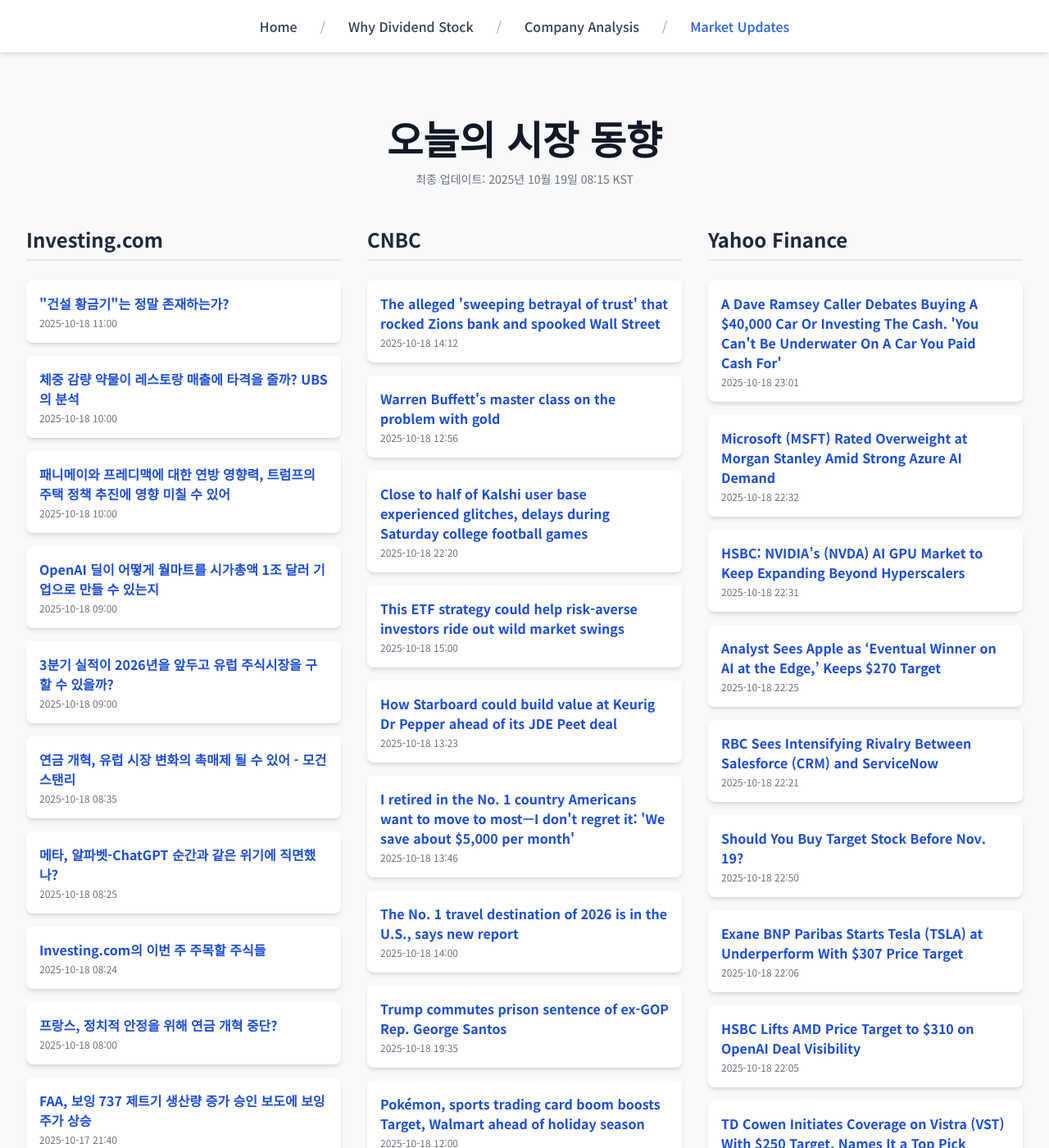
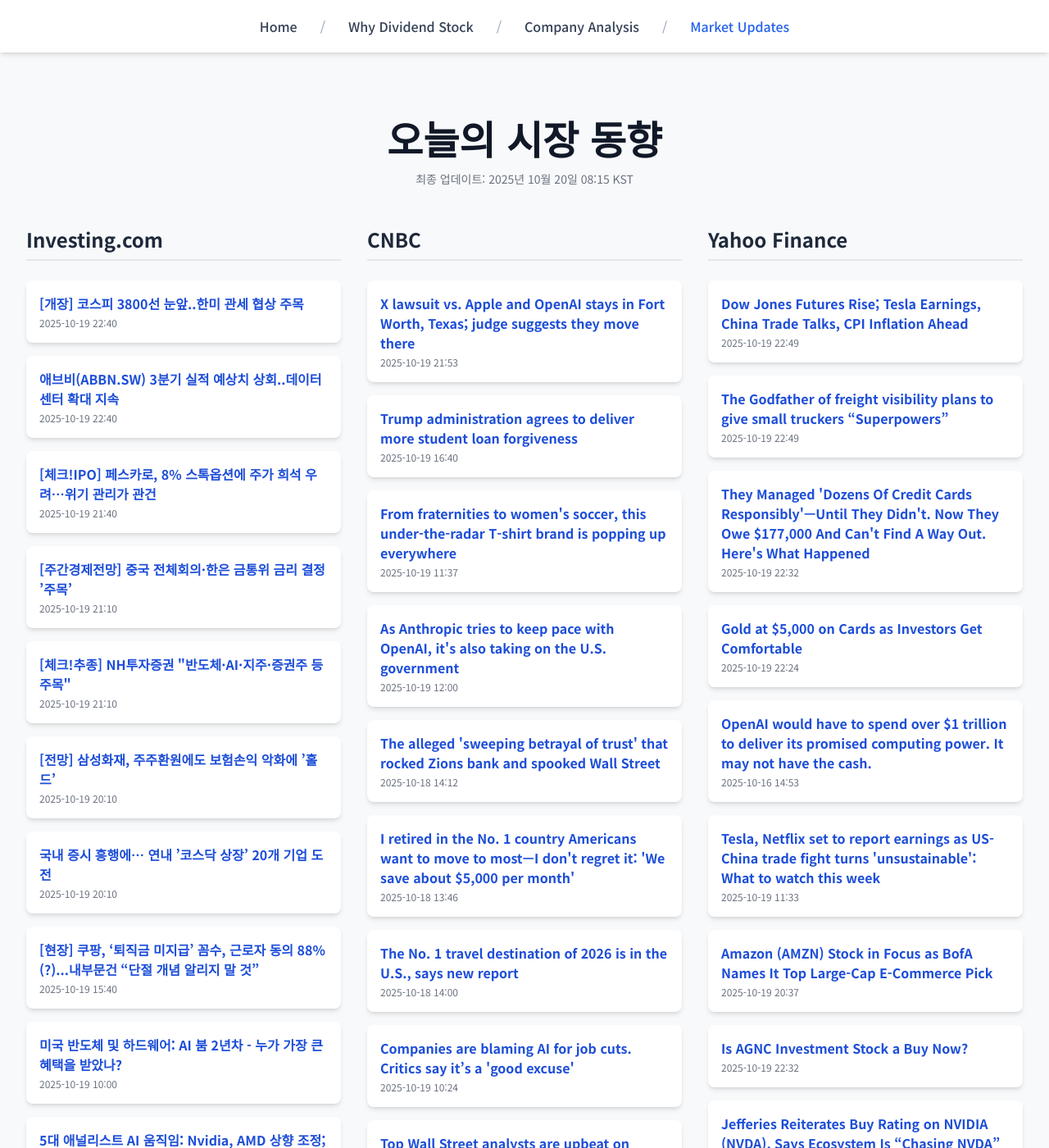
Before and after one commit to Kay-Hwang/my-company-analysis, a Jekyll site: the page built from market-updates.html, in a window 1280 px wide and 1400 px high. Shown: the whole window at 82% size. Built offline with Jekyll 4.4.1, drawn with Linux system fonts in a browser that asks for light colours; nearby versions of some CDN libraries; a script that is not in the unit is left out; some of the changed text lies outside the part shown.

Commit message:
Update daily data

```diff
--- a/_data/latest_data.json
+++ b/_data/latest_data.json
@@ -1,98 +1,98 @@
 {
-  "lastUpdated": "2025년 10월 19일 08:15 KST",
+  "lastUpdated": "2025년 10월 20일 08:15 KST",
   "news": {
     "investing": [
       {
-        "title": "\"건설 황금기\"는 정말 존재하는가?",
-        "link": "https://kr.investing.com/news/stock-market-news/article-1675008",
-        "pubDate": "2025-10-18 11:00:03",
-        "summary": "\"건설 황금기\"는 정말 존재하는가?"
+        "title": "[개장] 코스피 3800선 눈앞..한미 관세 협상 주목",
+        "link": "https://kr.investing.com/news/stock-market-news/article-1675119",
+        "pubDate": "2025-10-19 22:40:46",
+        "summary": "[개장] 코스피 3800선 눈앞..한미 관세 협상 주목"
       },
       {
-        "title": "체중 감량 약물이 레스토랑 매출에 타격을 줄까? UBS의 분석",
-        "link": "https://kr.investing.com/news/stock-market-news/article-1675005",
-        "pubDate": "2025-10-18 10:00:06",
-        "summary": "체중 감량 약물이 레스토랑 매출에 타격을 줄까? UBS의 분석"
+        "title": "애브비(ABBN.SW) 3분기 실적 예상치 상회..데이터센터 확대 지속",
+        "link": "https://kr.investing.com/news/stock-market-news/article-1675118",
+        "pubDate": "2025-10-19 22:40:46",
+        "summary": "애브비(ABBN.SW) 3분기 실적 예상치 상회..데이터센터 확대 지속"
       },
       {
-        "title": "패니메이와 프레디맥에 대한 연방 영향력, 트럼프의 주택 정책 추진에 영향 미칠 수 있어",
-        "link": "https://kr.investing.com/news/stock-market-news/article-1675007",
-        "pubDate": "2025-10-18 10:00:04",
-        "summary": "패니메이와 프레디맥에 대한 연방 영향력, 트럼프의 주택 정책 추진에 영향 미칠 수 있어"
+        "title": "[체크!IPO] 페스카로, 8% 스톡옵션에 주가 희석 우려…위기 관리가 관건",
+        "link": "https://kr.investing.com/news/stock-market-news/article-1675115",
+        "pubDate": "2025-10-19 21:40:37",
+        "summary": "[체크!IPO] 페스카로, 8% 스톡옵션에 주가 희석 우려…위기 관리가 관건"
       },
       {
-        "title": "OpenAI 딜이 어떻게 월마트를 시가총액 1조 달러 기업으로 만들 수 있는지",
-        "link": "https://kr.investing.com/news/stock-market-news/article-1675002",
-        "pubDate": "2025-10-18 09:00:06",
-        "summary": "OpenAI 딜이 어떻게 월마트를 시가총액 1조 달러 기업으로 만들 수 있는지"
+        "title": "[주간경제전망] 중국 전체회의·한은 금통위 금리 결정 ’주목’",
+        "link": "https://kr.investing.com/news/stock-market-news/article-1675114",
+        "pubDate": "2025-10-19 21:10:40",
+        "summary": "[주간경제전망] 중국 전체회의·한은 금통위 금리 결정 ’주목’"
       },
       {
-        "title": "3분기 실적이 2026년을 앞두고 유럽 주식시장을 구할 수 있을까?",
-        "link": "https://kr.investing.com/news/stock-market-news/article-1675003",
-        "pubDate": "2025-10-18 09:00:03",
-        "summary": "3분기 실적이 2026년을 앞두고 유럽 주식시장을 구할 수 있을까?"
+        "title": "[체크!추종] NH투자증권 \"반도체·AI·지주·증권주 등 주목\"",
+        "link": "https://kr.investing.com/news/stock-market-news/article-1675113",
+        "pubDate": "2025-10-19 21:10:39",
+        "summary": "[체크!추종] NH투자증권 \"반도체·AI·지주·증권주 등 주목\""
       },
       {
-        "title": "연금 개혁, 유럽 시장 변화의 촉매제 될 수 있어 - 모건 스탠리",
-        "link": "https://kr.investing.com/news/stock-market-news/article-1674996",
-        "pubDate": "2025-10-18 08:35:03",
-        "summary": "연금 개혁, 유럽 시장 변화의 촉매제 될 수 있어 - 모건 스탠리"
+        "title": "[전망] 삼성화재, 주주환원에도 보험손익 악화에 ’홀드’",
+        "link": "https://kr.investing.com/news/stock-market-news/article-1675112",
+        "pubDate": "2025-10-19 20:10:48",
+        "summary": "[전망] 삼성화재, 주주환원에도 보험손익 악화에 ’홀드’"
       },
       {
-        "title": "메타, 알파벳-ChatGPT 순간과 같은 위기에 직면했나?",
-        "link": "https://kr.investing.com/news/stock-market-news/article-1674992",
-        "pubDate": "2025-10-18 08:25:37",
-        "summary": "메타, 알파벳-ChatGPT 순간과 같은 위기에 직면했나?"
+        "title": "국내 증시 흥행에… 연내 ’코스닥 상장’ 20개 기업 도전",
+        "link": "https://kr.investing.com/news/stock-market-news/article-1675110",
+        "pubDate": "2025-10-19 20:10:40",
+        "summary": "국내 증시 흥행에… 연내 ’코스닥 상장’ 20개 기업 도전"
       },
       {
-        "title": "Investing.com의 이번 주 주목할 주식들",
-        "link": "https://kr.investing.com/news/stock-market-news/article-1674991",
-        "pubDate": "2025-10-18 08:24:27",
-        "summary": "Investing.com의 이번 주 주목할 주식들"
+        "title": "[현장] 쿠팡, ‘퇴직금 미지급’ 꼼수, 근로자 동의 88%(?)...내부문건 “단절 개념 알리지 말 것”",
+        "link": "https://kr.investing.com/news/stock-market-news/article-1675105",
+        "pubDate": "2025-10-19 15:40:48",
+        "summary": "[현장] 쿠팡, ‘퇴직금 미지급’ 꼼수, 근로자 동의 88%(?)...내부문건 “단절 개념 알리지 말 것”"
       },
       {
-        "title": "프랑스, 정치적 안정을 위해 연금 개혁 중단?",
-        "link": "https://kr.investing.com/news/stock-market-news/article-1674986",
-        "pubDate": "2025-10-18 08:00:06",
-        "summary": "프랑스, 정치적 안정을 위해 연금 개혁 중단?"
+        "title": "미국 반도체 및 하드웨어: AI 붐 2년차 - 누가 가장 큰 혜택을 받았나?",
+        "link": "https://kr.investing.com/news/stock-market-news/article-1675079",
+        "pubDate": "2025-10-19 10:00:04",
+        "summary": "미국 반도체 및 하드웨어: AI 붐 2년차 - 누가 가장 큰 혜택을 받았나?"
       },
       {
-        "title": "FAA, 보잉 737 제트기 생산량 증가 승인 보도에 보잉 주가 상승",
-        "link": "https://kr.investing.com/news/stock-market-news/article-1674871",
-        "pubDate": "2025-10-17 21:40:22",
-        "summary": "FAA, 보잉 737 제트기 생산량 증가 승인 보도에 보잉 주가 상승"
+        "title": "5대 애널리스트 AI 움직임: Nvidia, AMD 상향 조정; ASML €1,000 경로 예상",
+        "link": "https://kr.investing.com/news/stock-market-news/article-1675077",
+        "pubDate": "2025-10-19 09:00:04",
+        "summary": "5대 애널리스트 AI 움직임: Nvidia, AMD 상향 조정; ASML €1,000 경로 예상"
       }
     ],
     "cnbc": [
+      {
+        "title": "X lawsuit vs. Apple and OpenAI stays in Fort Worth, Texas; judge suggests they move there",
+        "link": "https://www.cnbc.com/2025/10/19/x-musk-apple-openai-lawsuit-texas-fort-worth.html",
+        "pubDate": "Sun, 19 Oct 2025 21:53:36 GMT",
+        "summary": "The Elon Musk companies X and xAI are not based in Fort Worth. But they sued Apple and OpenAI there for some reason."
+      },
+      {
+        "title": "Trump administration agrees to deliver more student loan forgiveness",
+        "link": "https://www.cnbc.com/2025/10/19/trump-student-loan-forgiveness.html",
+        "pubDate": "Sun, 19 Oct 2025 16:40:23 GMT",
+        "summary": "The Trump administration has agreed to forgive student debt under income-driven repayment programs it had partially blocked."
+      },
+      {
+        "title": "From fraternities to women's soccer, this under-the-radar T-shirt brand is popping up everywhere",
+        "link": "https://www.cnbc.com/2025/10/19/comfort-colors-gildan-shirt-gen-z.html",
+        "pubDate": "Sun, 19 Oct 2025 11:37:45 GMT",
+        "summary": "A loyal and growing base of consumers are driving demand for the half-century-old, Gildan-owned shirt brand Comfort Colors."
+      },
+      {
+        "title": "As Anthropic tries to keep pace with OpenAI, it's also taking on the U.S. government",
+        "link": "https://www.cnbc.com/2025/10/19/anthropic-tries-to-keep-pace-with-openai-faces-off-with-david-sacks.html",
+        "pubDate": "Sun, 19 Oct 2025 12:00:01 GMT",
+        "summary": "David Sacks, the White House AI and crypto czar, has been publicly critical of Anthropic, which is chasing OpenAI in the artificial intelligence market."
+      },
       {
         "title": "The alleged 'sweeping betrayal of trust' that rocked Zions bank and spooked Wall Street",
         "link": "https://www.cnbc.com/2025/10/18/the-alleged-sweeping-betrayal-of-trust-that-rocked-zions-bank-and-spooked-wall-street.html",
         "pubDate": "Sat, 18 Oct 2025 14:12:53 GMT",
         "summary": "Zions Bancorporation lost $1 billion of its valuation in a single day on Thursday after disclosing $60 million worth of loans it had made that were unlikely to be repaid."
-      },
-      {
-        "title": "Warren Buffett's master class on the problem with gold",
-        "link": "https://www.cnbc.com/2025/10/17/buffetts-master-class-on-the-problem-with-gold.html",
-        "pubDate": "Sat, 18 Oct 2025 12:56:21 GMT",
-        "summary": "The gold rally has some strategists arguing it should now take a permanent place in diversified portfolios. Buffett rejects it as a long-term investment."
-      },
-      {
-        "title": "Close to half of Kalshi user base experienced glitches, delays during Saturday college football games",
-        "link": "https://www.cnbc.com/2025/10/18/kalshi-down-for-some-users-during-college-football-games.html",
-        "pubDate": "Sat, 18 Oct 2025 22:20:17 GMT",
-        "summary": "Kalshi, which allows users to bet on real-world events, experienced sporadic delays on Saturday, with some bettors unable to process orders."
-      },
-      {
-        "title": "This ETF strategy could help risk-averse investors ride out wild market swings",
-        "link": "https://www.cnbc.com/2025/10/18/market-volatility-relief-invesco-looks-at-income-portfolio-strategies.html",
-        "pubDate": "Sat, 18 Oct 2025 15:00:01 GMT",
-        "summary": "Invesco senior portfolio manager John Burrello sees income funds that employ options-based strategies as a suitable approach."
-      },
-      {
-        "title": "How Starboard could build value at Keurig Dr Pepper ahead of its JDE Peet deal",
-        "link": "https://www.cnbc.com/2025/10/18/how-starboard-could-build-value-at-keurig-dr-pepper-ahead-of-its-jde-peet-deal-.html",
-        "pubDate": "Sat, 18 Oct 2025 13:23:57 GMT",
-        "summary": "Starboard has taken a position in Keurig Dr Pepper and has held meetings with the company's management."
       },
       {
         "title": "I retired in the No. 1 country Americans want to move to most—I don't regret it: 'We save about $5,000 per month'",
@@ -107,84 +107,84 @@
         "summary": "Get your ski gear ready."
       },
       {
-        "title": "Trump commutes prison sentence of ex-GOP Rep. George Santos",
-        "link": "https://www.cnbc.com/2025/10/17/trump-george-santos-prison-commutation.html",
-        "pubDate": "Sat, 18 Oct 2025 19:35:30 GMT",
-        "summary": "Trump said he began thinking about Santos after being reminded of a controversy about Democratic Sen. Richard Blumenthal's military service claims."
+        "title": "Companies are blaming AI for job cuts. Critics say it’s a 'good excuse'",
+        "link": "https://www.cnbc.com/2025/10/19/firms-are-blaming-ai-for-job-cuts-critics-say-its-a-good-excuse.html",
+        "pubDate": "Sun, 19 Oct 2025 10:24:00 GMT",
+        "summary": "Workers are spooked as firms declare AI-driven layoffs, but some critics say the current reductions may be a \"market clearance\" due to overhiring."
       },
       {
-        "title": "Pokémon, sports trading card boom boosts Target, Walmart ahead of holiday season",
-        "link": "https://www.cnbc.com/2025/10/18/target-and-walmart-trading-cards-growth-like-nfl-for-holiday-season.html",
-        "pubDate": "Sat, 18 Oct 2025 12:00:01 GMT",
-        "summary": "Retailers like Target and Walmart, along with smaller shops, are benefitting from a rush to collect trading cards."
+        "title": "Top Wall Street analysts are upbeat on these 3 dividend-paying stocks",
+        "link": "https://www.cnbc.com/2025/10/19/top-wall-street-analysts-are-upbeat-on-these-3-dividend-paying-stocks.html",
+        "pubDate": "Sun, 19 Oct 2025 11:33:57 GMT",
+        "summary": "Here are three dividend-paying stocks, highlighted by Wall Street's top pros."
       },
       {
-        "title": "$500 purple cables put this little-known company in the middle of the AI boom",
-        "link": "https://www.cnbc.com/2025/10/17/500-purple-cables-put-credo-in-middle-of-the-ai-boom.html",
-        "pubDate": "Fri, 17 Oct 2025 21:54:03 GMT",
-        "summary": "Credo's stock has more than doubled this year after soaring 245% in 2024 as the AI boom makes its way downstream."
+        "title": "What Medicare beneficiaries need to consider during open enrollment",
+        "link": "https://www.cnbc.com/2025/10/19/medicare-open-enrollment.html",
+        "pubDate": "Sun, 19 Oct 2025 11:30:01 GMT",
+        "summary": "Medicare open enrollment, which lasts until Dec. 7, gives beneficiaries the ability to select health coverage for 2026. Here's what experts recommend considering."
       }
     ],
     "yahoo": [
       {
-        "title": "A Dave Ramsey Caller Debates Buying A $40,000 Car Or Investing The Cash. 'You Can't Be Underwater On A Car You Paid Cash For'",
-        "link": "https://finance.yahoo.com/news/dave-ramsey-caller-debates-buying-230126110.html",
-        "pubDate": "2025-10-18T23:01:26Z",
-        "summary": "A Dave Ramsey Caller Debates Buying A $40,000 Car Or Investing The Cash. 'You Can't Be Underwater On A Car You Paid Cash For'"
+        "title": "Dow Jones Futures Rise; Tesla Earnings, China Trade Talks, CPI Inflation Ahead",
+        "link": "https://www.investors.com/market-trend/stock-market-today/dow-jones-futures-tesla-earnings-china-trade-talks-cpi-inflation/?src=A00220&yptr=yahoo",
+        "pubDate": "2025-10-19T22:49:48Z",
+        "summary": "Dow Jones Futures Rise; Tesla Earnings, China Trade Talks, CPI Inflation Ahead"
       },
       {
-        "title": "Microsoft (MSFT) Rated Overweight at Morgan Stanley Amid Strong Azure AI Demand",
-        "link": "https://finance.yahoo.com/news/microsoft-msft-rated-overweight-morgan-223232085.html",
-        "pubDate": "2025-10-18T22:32:32Z",
-        "summary": "Microsoft (MSFT) Rated Overweight at Morgan Stanley Amid Strong Azure AI Demand"
+        "title": "The Godfather of freight visibility plans to give small truckers “Superpowers”",
+        "link": "https://finance.yahoo.com/news/godfather-freight-visibility-plans-small-224946256.html",
+        "pubDate": "2025-10-19T22:49:46Z",
+        "summary": "The Godfather of freight visibility plans to give small truckers “Superpowers”"
       },
       {
-        "title": "HSBC: NVIDIA’s (NVDA) AI GPU Market to Keep Expanding Beyond Hyperscalers",
-        "link": "https://finance.yahoo.com/news/hsbc-nvidia-nvda-ai-gpu-223106827.html",
-        "pubDate": "2025-10-18T22:31:06Z",
-        "summary": "HSBC: NVIDIA’s (NVDA) AI GPU Market to Keep Expanding Beyond Hyperscalers"
+        "title": "They Managed 'Dozens Of Credit Cards Responsibly'—Until They Didn't. Now They Owe $177,000 And Can't Find A Way Out. Here's What Happened",
+        "link": "https://finance.yahoo.com/news/managed-dozens-credit-cards-responsibly-223226696.html",
+        "pubDate": "2025-10-19T22:32:26Z",
+        "summary": "They Managed 'Dozens Of Credit Cards Responsibly'—Until They Didn't. Now They Owe $177,000 And Can't Find A Way Out. Here's What Happened"
       },
       {
-        "title": "Analyst Sees Apple as ‘Eventual Winner on AI at the Edge,’ Keeps $270 Target",
-        "link": "https://finance.yahoo.com/news/analyst-sees-apple-eventual-winner-222531849.html",
-        "pubDate": "2025-10-18T22:25:31Z",
-        "summary": "Analyst Sees Apple as ‘Eventual Winner on AI at the Edge,’ Keeps $270 Target"
+        "title": "Gold at $5,000 on Cards as Investors Get Comfortable",
+        "link": "https://www.wsj.com/articles/gold-at-5-000-on-cards-as-investors-get-comfortable-f571f119?siteid=yhoof2&yptr=yahoo",
+        "pubDate": "2025-10-19T22:24:00Z",
+        "summary": "Gold at $5,000 on Cards as Investors Get Comfortable"
       },
       {
-        "title": "RBC Sees Intensifying Rivalry Between Salesforce (CRM) and ServiceNow",
-        "link": "https://finance.yahoo.com/news/rbc-sees-intensifying-rivalry-between-222131837.html",
-        "pubDate": "2025-10-18T22:21:31Z",
-        "summary": "RBC Sees Intensifying Rivalry Between Salesforce (CRM) and ServiceNow"
+        "title": "OpenAI would have to spend over $1 trillion to deliver its promised computing power. It may not have the cash.",
+        "link": "https://finance.yahoo.com/news/openai-would-have-to-spend-over-1-trillion-to-deliver-its-promised-computing-power-it-may-not-have-the-cash-145324242.html",
+        "pubDate": "2025-10-16T14:53:24Z",
+        "summary": "OpenAI would have to spend over $1 trillion to deliver its promised computing power. It may not have the cash."
       },
       {
-        "title": "Should You Buy Target Stock Before Nov. 19?",
-        "link": "https://finance.yahoo.com/news/buy-target-stock-nov-19-225000290.html",
-        "pubDate": "2025-10-18T22:50:00Z",
-        "summary": "Should You Buy Target Stock Before Nov. 19?"
+        "title": "Tesla, Netflix set to report earnings as US-China trade fight turns 'unsustainable': What to watch this week",
+        "link": "https://finance.yahoo.com/news/tesla-netflix-set-to-report-earnings-as-us-china-trade-fight-turns-unsustainable-what-to-watch-this-week-113358947.html",
+        "pubDate": "2025-10-19T11:33:58Z",
+        "summary": "Tesla, Netflix set to report earnings as US-China trade fight turns 'unsustainable': What to watch this week"
       },
       {
-        "title": "Exane BNP Paribas Starts Tesla (TSLA) at Underperform With $307 Price Target",
-        "link": "https://finance.yahoo.com/news/exane-bnp-paribas-starts-tesla-220649897.html",
-        "pubDate": "2025-10-18T22:06:49Z",
-        "summary": "Exane BNP Paribas Starts Tesla (TSLA) at Underperform With $307 Price Target"
+        "title": "Amazon (AMZN) Stock in Focus as BofA Names It Top Large-Cap E-Commerce Pick",
+        "link": "https://finance.yahoo.com/news/amazon-amzn-stock-focus-bofa-203738676.html",
+        "pubDate": "2025-10-19T20:37:38Z",
+        "summary": "Amazon (AMZN) Stock in Focus as BofA Names It Top Large-Cap E-Commerce Pick"
       },
       {
-        "title": "HSBC Lifts AMD Price Target to $310 on OpenAI Deal Visibility",
-        "link": "https://finance.yahoo.com/news/hsbc-lifts-amd-price-target-220539572.html",
-        "pubDate": "2025-10-18T22:05:39Z",
-        "summary": "HSBC Lifts AMD Price Target to $310 on OpenAI Deal Visibility"
+        "title": "Is AGNC Investment Stock a Buy Now?",
+        "link": "https://finance.yahoo.com/news/agnc-investment-stock-buy-now-223200779.html",
+        "pubDate": "2025-10-19T22:32:00Z",
+        "summary": "Is AGNC Investment Stock a Buy Now?"
       },
       {
-        "title": "TD Cowen Initiates Coverage on Vistra (VST) With $250 Target, Names It a Top Pick",
-        "link": "https://finance.yahoo.com/news/td-cowen-initiates-coverage-vistra-220419252.html",
-        "pubDate": "2025-10-18T22:04:19Z",
-        "summary": "TD Cowen Initiates Coverage on Vistra (VST) With $250 Target, Names It a Top Pick"
+        "title": "Jefferies Reiterates Buy Rating on NVIDIA (NVDA), Says Ecosystem Is “Chasing NVDA”",
+        "link": "https://finance.yahoo.com/news/jefferies-reiterates-buy-rating-nvidia-203735115.html",
+        "pubDate": "2025-10-19T20:37:35Z",
+        "summary": "Jefferies Reiterates Buy Rating on NVIDIA (NVDA), Says Ecosystem Is “Chasing NVDA”"
       },
       {
-        "title": "UBS: ServiceNow’s (NOW) Core Business Solid, AI Adoption Disappoints Slightly",
-        "link": "https://finance.yahoo.com/news/ubs-servicenow-now-core-business-220122018.html",
-        "pubDate": "2025-10-18T22:01:22Z",
-        "summary": "UBS: ServiceNow’s (NOW) Core Business Solid, AI Adoption Disappoints Slightly"
+        "title": "Needham Maintains Buy on TSMC (TSM), Citing Strong Margins and Upgraded AI Outlook",
+        "link": "https://finance.yahoo.com/news/needham-maintains-buy-tsmc-tsm-203730570.html",
+        "pubDate": "2025-10-19T20:37:30Z",
+        "summary": "Needham Maintains Buy on TSMC (TSM), Citing Strong Margins and Upgraded AI Outlook"
       }
     ]
   }
```
